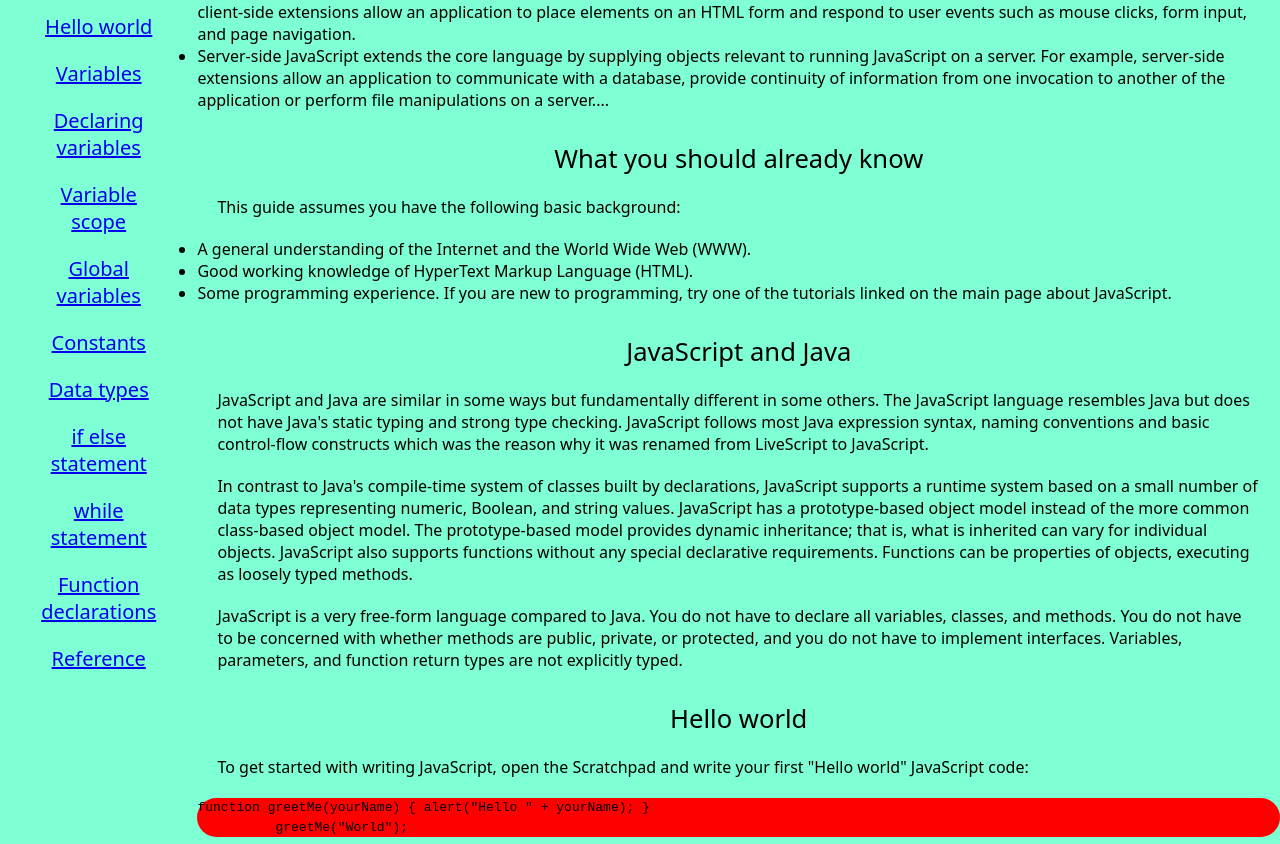
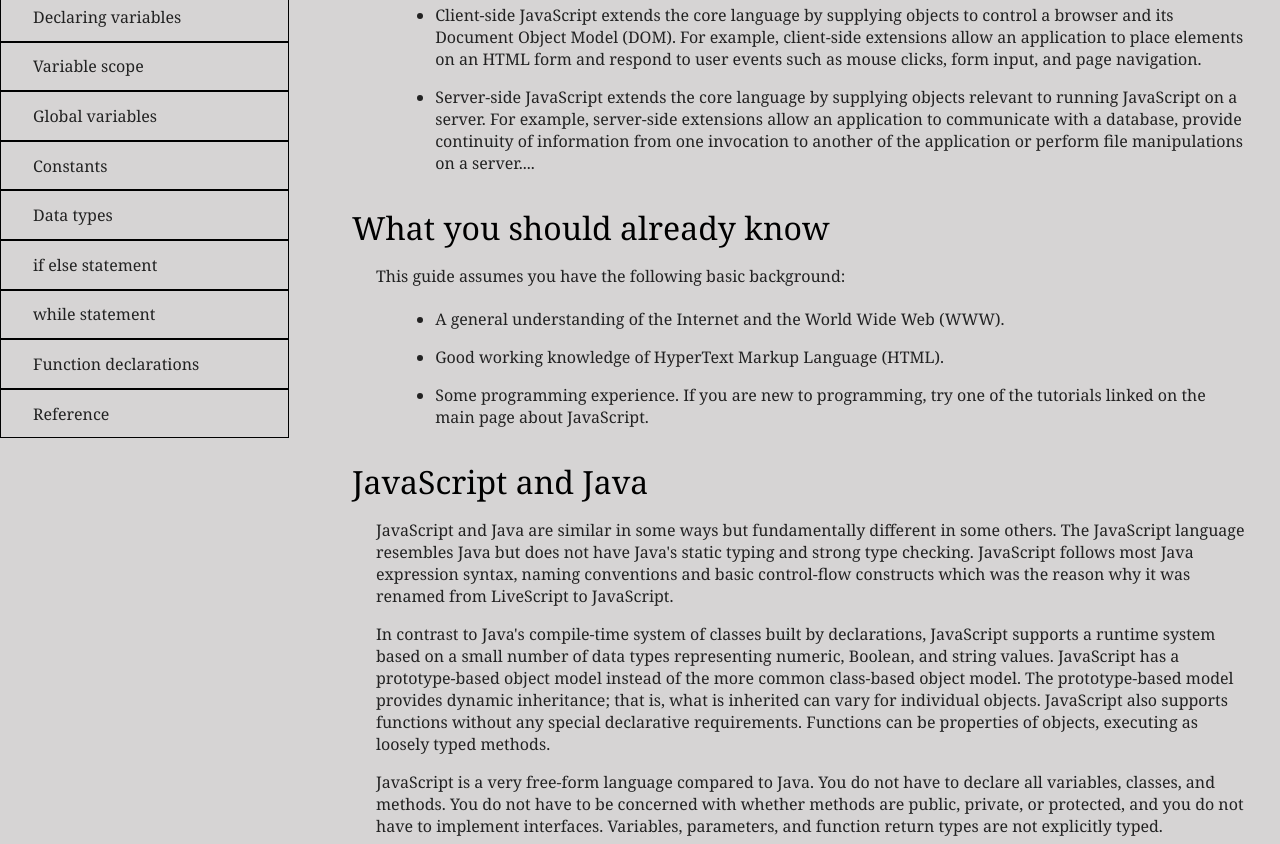
Before and after one commit to Abhirawat623/Freecode-camp-Technical-page, a plain HTML site: page index.html in a window 1280 px wide. Shown: the part 256-1100 px from the top of the page. Drawn offline with Linux system fonts and the light colour scheme.

Commit message:
Update styles.css

```diff
--- a/styles.css
+++ b/styles.css
@@ -1,71 +1,110 @@
+/* css reset */
+* {
+    margin: 0;
+  }
 
-*{
-    margin:0;
+  body {
+    font-family:Cambria, Cochin, Georgia, Times, 'Times New Roman', serif;
+
+    background-color:rgb(214, 212, 212);
+  }
+
+  #navbar {
+    position: fixed;
+    top: 0;
+    left: 0;
+    height: 100%;
+    min-width: 280px;
+    max-width: 300px;
+  }
+
+  #main-header {
+    height: 100%;
+    border-right: solid 1px rgb(214, 212, 212);
+  }
+
+  #main-header>h1 {
+    font-size: 1.6rem;
+    text-align: center;
+    padding: 1rem 0;
+  }
+
+  #main-header ul {
     padding: 0;
-}
-body{
-    background-color: aquamarine;
-    display: flex;
-    flex-direction: column;
-    min-height: 100vh;
-    font-family: system-ui, -apple-system, BlinkMacSystemFont, 'Segoe UI', Roboto, Oxygen, Ubuntu, Cantarell, 'Open Sans', 'Helvetica Neue', sans-serif;
+    overflow-y: auto;
+    overflow-x: hidden;
+    height: 90%;
+    list-style: none;
+  }
 
-}
-section{
-    margin-top: 30px;
+  #main-header ul li {
+    border: solid 0.1px ;
+  }
 
-}
+  #navbar #main-header ul li a {
+    display: block;
+    text-align: left;
+    padding: .8rem 1rem .8rem 2rem;
+    cursor: pointer;
+    color: #222;
+    text-decoration: none;
+  }
 
-#navbar li{
+
+
+  #main-doc {
+    position: absolute;
+    margin-left: 320px;
+    padding: 1rem 2rem;
+  }
+
+  #main-doc .main-section header {
+    font-size: 2rem;
+    padding: 1rem 0;
+  }
+
+  #main-doc .main-section .main-article {
+    padding-left: 1.5rem;
+    margin-bottom: .5rem;
+    color: #222;
+  }
+
+  #main-doc .main-section .main-article p {
+    margin-bottom: 1rem;
+  }
+
+  #main-doc .main-section .main-article ul {
+    margin: 1.3rem 0 0 1.2rem;
+  }
+
+  #main-doc .main-section .main-article ul li {
+    margin-bottom: 1rem;
+  }
+
+  #main-doc .main-section .main-article code {
     display: block;
-    padding: 10px 30px;
-    color:grey;
-    cursor:pointer;
-    font-size:20px;
-transition: text-indent 0.3s ease-in-out;
+    padding: 2em;
+    text-align: left;
+    background-color: #ddd;
+    border-radius: 7px;
+    margin-bottom: 1rem;
+  }
 
-}
+  #main-doc .main-section:last-child .main-article ul {
+    margin: .5rem 0 1.5rem 3rem;
+    padding: 0;
+  }
 
-#navbar a:hover{
-    font-weight:500;
-    text-indent:5px;
-}
 
-p{
-    margin:20px;
 
-}
+  @media (max-width: 700px) {
+    #main-header {
+      position: absolute;
+      top: 0;
+      width: 100%;
+      margin: 0;
 
-ol{
-    margin-left:30px;
-}
+    }
 
-#main-doc{
-    margin:0 auto;
-}
-header{
-    color:black;
-    margin:10px;
-    text-align:center;
-    font-size:1.6em;
-    font-weight:500;
-}
 
-code{
-    display: block;
-    white-space:pre;
-    text-align:left;
-    word-break:normal;
-    line-height:1.5;
-    background-color:red;
-    border-radius:20px;
-}
-@media only screen and (min-width:800px){
-body {
-    flex-direction:row;
-}
-navbar{
-    width:300px;
-    height:100%;
-    position:fixed;
-}}
+  }
```
